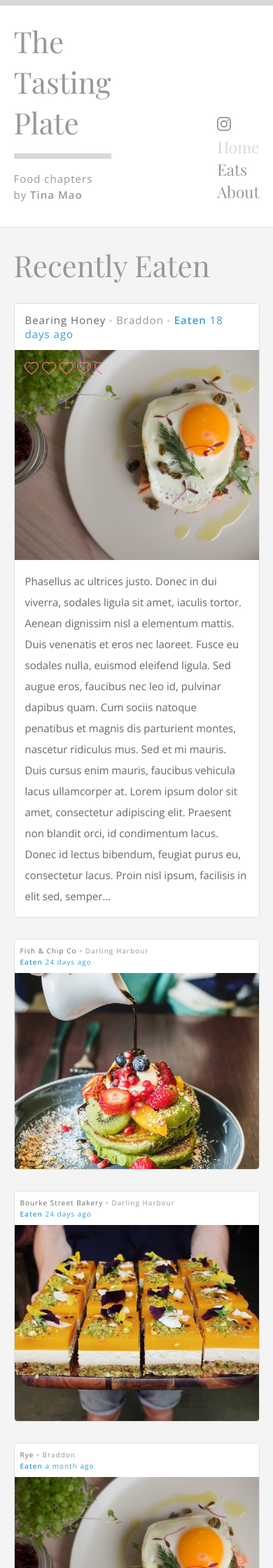
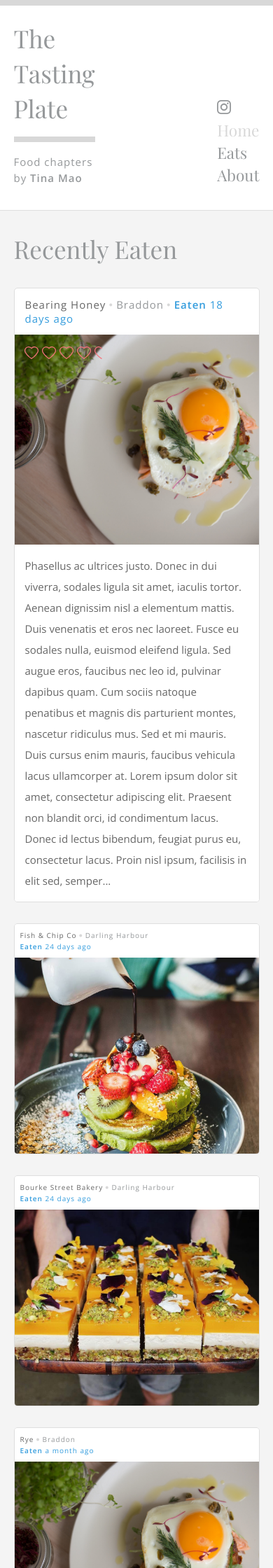
Before and after one commit to ryanpwaldon/the-tasting-plate, a Jekyll site: the page built from index.html, in a window 390 px wide. Shown: the top 2240 px of the page at 70% size. Built offline with Jekyll 4.4.1, drawn with Linux system fonts in a browser that asks for light colours; nearby versions of some CDN libraries.

Commit message:
responsive h1 font-size

```diff
--- a/_includes/article-feature.html
+++ b/_includes/article-feature.html
@@ -15,8 +15,10 @@
 			</div>
 			<div class="feature-image" style="background-image: url('{{ site.baseurl }}/assets/img/posts/{{ post.main-image }}');">
 			</div>
-			<div class="feature-excerpt">
-				<p class="article-typography">{{ post.content | strip_html | truncatewords:100 }}</p>
+			<div class="excerpt-overlay">
+				<div class="feature-excerpt">
+					<p class="article-typography">{{ post.content | strip_html | truncatewords:100 }}</p>
+				</div>
 			</div>
 		</div>
 	</a>
--- a/_sass/_main.sass
+++ b/_sass/_main.sass
@@ -253,8 +253,11 @@ nav
 		background-size: cover
 		background-repeat: no-repeat
 
-	.feature-excerpt
+	.excerpt-overlay
 		background-color: white
+
+		.feature-excerpt
+			background-color: white
 
 		.article-typography
 			+opens-normal
--- a/_sass/_responsive.sass
+++ b/_sass/_responsive.sass
@@ -16,12 +16,24 @@ $breakpoint-medium: 860px
 			padding-left: 10px
 			padding-right: 10px
 
+			.header-upper
+
+				h1
+					font-size: 35px
+					line-height: 50px
+
 	.body
 
 		.body-content
 			width: 90%
 			padding-left: 10px
 			padding-right: 10px
+
+			.body-title
+
+				h1
+					font-size: 35px
+					line-height: 50px
 
 			a
 
@@ -80,12 +92,24 @@ $breakpoint-medium: 860px
 			padding-left: 10px
 			padding-right: 10px
 
+			.header-upper
+
+				h1
+					font-size: 35px
+					line-height: 50px
+
 	.body
 
 		.body-content
 			width: 90%
 			padding-left: 10px
 			padding-right: 10px
+
+			.body-title
+
+				h1
+					font-size: 35px
+					line-height: 50px
 
 			a
 
```
